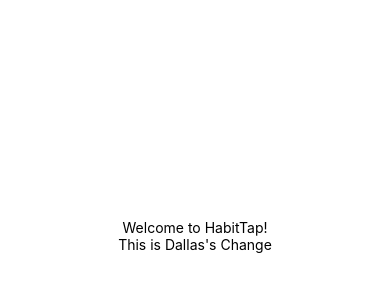
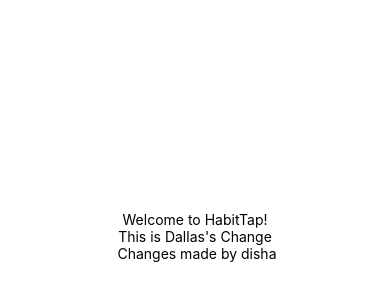
Before and after one commit to dgthomp3/habit-tap, a React Native app: screen / in a window 390 px wide. Shown: the part 186-486 px from the top of the page. Built offline with nearby package versions, Linux system fonts and the light colour scheme.

Commit message:
iteration 2 updates

```diff
--- a/App.js
+++ b/App.js
@@ -6,6 +6,7 @@
     <View style={styles.container}>
       <Text>Welcome to HabitTap!</Text>
       <Text>This is Dallas's Change</Text>
+      <Text> Changes made by disha</Text>
       <StatusBar style="auto" />
     </View>
   );
```
